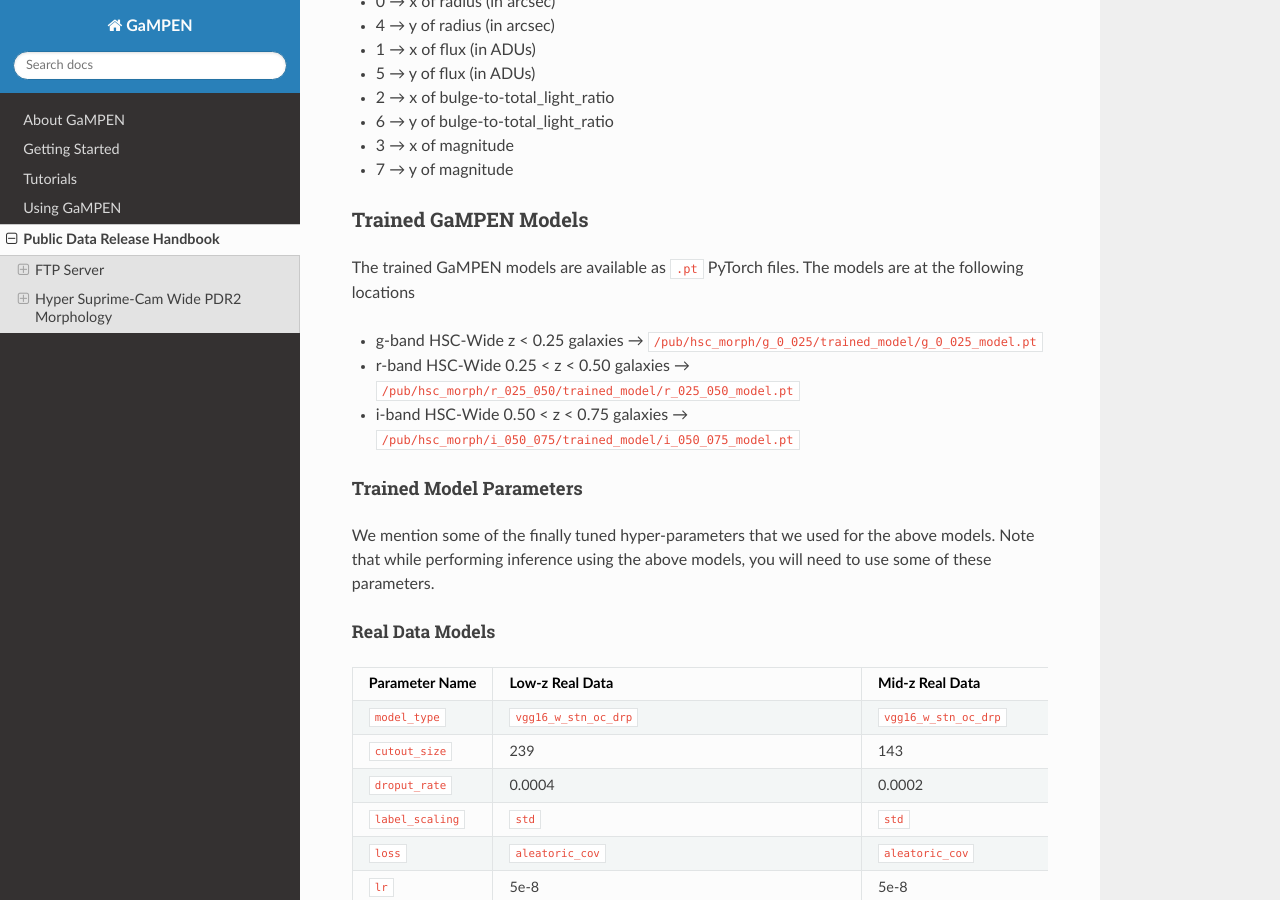
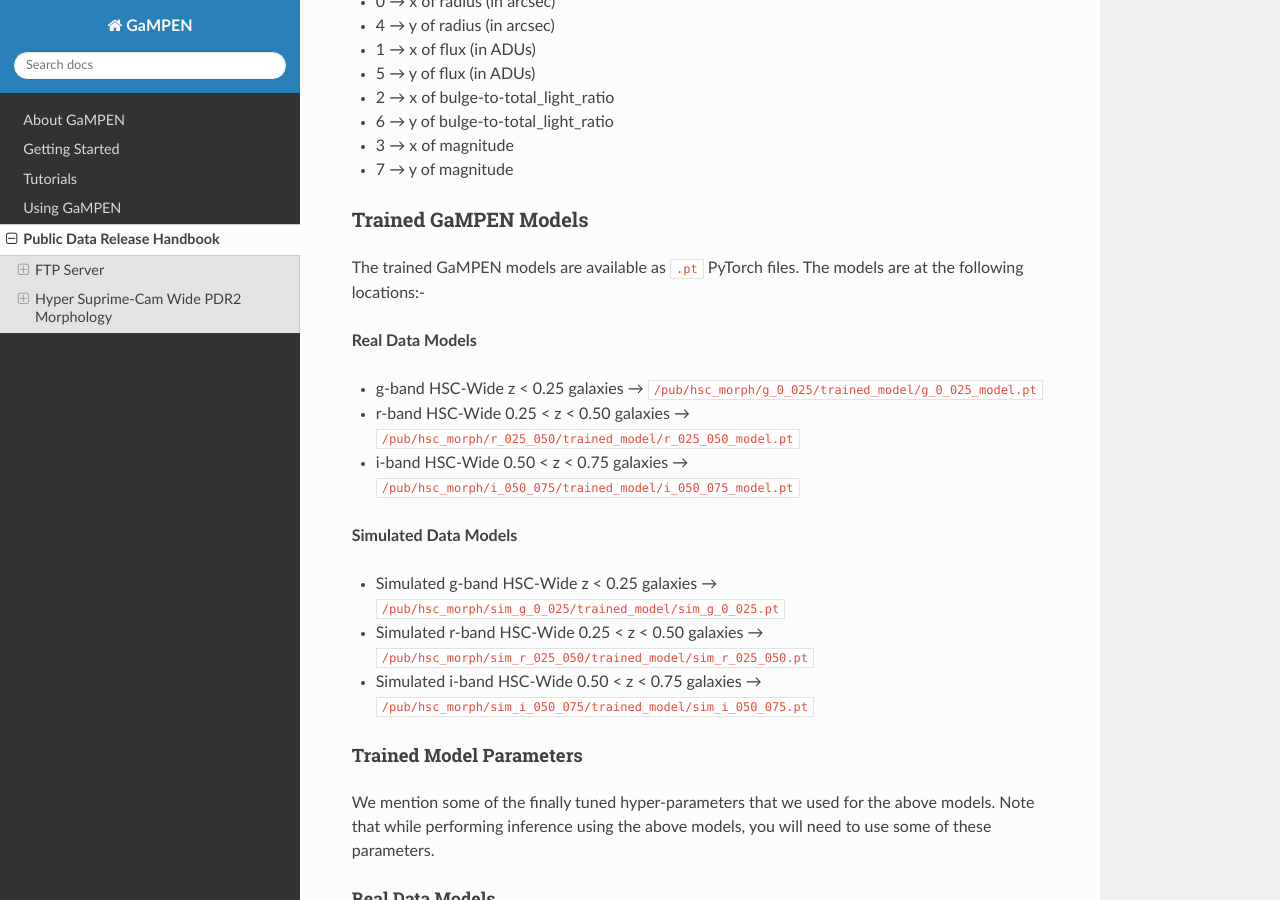
Before and after one commit to aritraghsh09/GaMPEN, a Sphinx documentation site: the page built from docs/source/Public_data.md, in a window 1280 px wide and 900 px high, scrolled down 2283 px. Built offline with Sphinx 7.4.7 and the Read the Docs theme 2.0.0, drawn with Linux system fonts in a browser that asks for light colours; pages that are not in the unit, such as notebooks, are missing from menus; some of the changed text lies outside the part shown.

Commit message:
Added scaling info for simulated models as well

```diff
--- a/docs/source/Public_data.md
+++ b/docs/source/Public_data.md
@@ -98,13 +98,21 @@
 
 ### Trained GaMPEN Models
 
-The trained GaMPEN models are available as  ``.pt`` PyTorch files. The models are at the following locations
+The trained GaMPEN models are available as  ``.pt`` PyTorch files. The models are at the following locations:-
 
+**Real Data Models**
 * g-band HSC-Wide z < 0.25 galaxies &rarr; ``/pub/hsc_morph/g_0_025/trained_model/g_0_025_model.pt``
 
 * r-band HSC-Wide 0.25 < z < 0.50 galaxies &rarr; ``/pub/hsc_morph/r_025_050/trained_model/r_025_050_model.pt``
 
 * i-band HSC-Wide 0.50 < z < 0.75 galaxies &rarr; ``/pub/hsc_morph/i_050_075/trained_model/i_050_075_model.pt``
+
+**Simulated Data Models**
+* Simulated g-band HSC-Wide z < 0.25 galaxies &rarr; ``/pub/hsc_morph/sim_g_0_025/trained_model/sim_g_0_025.pt``
+
+* Simulated r-band HSC-Wide 0.25 < z < 0.50 galaxies &rarr; ``/pub/hsc_morph/sim_r_025_050/trained_model/sim_r_025_050.pt``
+
+* Simulated i-band HSC-Wide 0.50 < z < 0.75 galaxies &rarr; ``/pub/hsc_morph/sim_i_050_075/trained_model/sim_i_050_075.pt``
 
 
 #### Trained Model Parameters
@@ -160,7 +168,7 @@
 
 `ftp://ftp.astro.yale.edu/pub/hsc_morph/xxxx/scaling_data_dir/splits/`
 
-where `xxxx` is `g_0_025`, `r_025_050`, or `i_050_075` for low-, mid-, and high-z models respectively.
+where `xxxx` is `g_0_025`, `r_025_050`, or `i_050_075` for low-, mid-, and high-z real data models respectively; and `sim_g_0_025`, `sim_r_025_050`, or `sim_i_050_075` for low-, mid-, and high-z simulated data models respectively.
 
 
 #### Custom Scaling Function
```
